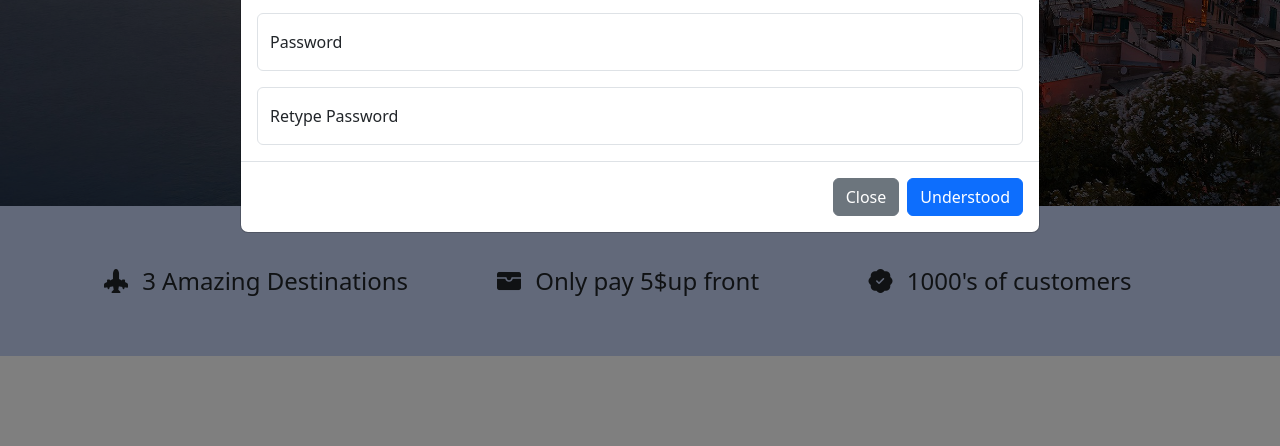
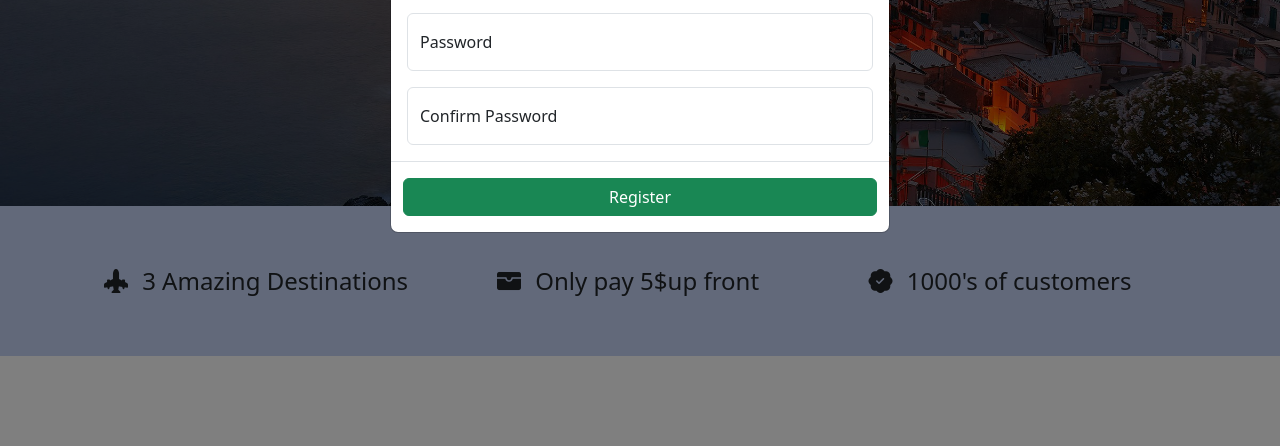
Before and after one commit to QATester22-25/Bootstrap_repo, a plain HTML site: page index.html in a window 1280 px wide. Both pictures are taken after a click on the button "Register". Shown: the part 354-800 px from the top of the page. Drawn offline with nearby package versions, Linux system fonts and the light colour scheme.

Commit message:
Building-2  register modal

```diff
--- a/index.html
+++ b/index.html
@@ -209,7 +209,7 @@
     </div>
     <!--floating form-->
     <div class=" modal fade" tabindex="-1" id="floating-modal" data-bs-backdrop="static">
-      <div class="modal-dialog modal-dialog-centered modal-lg">
+      <div class="modal-dialog modal-dialog-centered modal-md">
         <div class="modal-content">
           <div class="modal-header">
             <h5 class="modal-title">Register</h5>
@@ -226,12 +226,11 @@
             </div>
             <div class="form-floating">
               <input type="password" class="form-control" id="floatingPassword" placeholder="Retype Password">
-              <label for="floatingPassword">Retype Password</label>
+              <label for="floatingPassword">Confirm Password</label>
             </div>
           </div>
           <div class="modal-footer">
-            <button type="button" class="btn btn-secondary" data-bs-dismiss="modal">Close</button>
-            <button type="button" class="btn btn-primary">Understood</button>
+            <button type="submit" class="btn btn-success col-12 mx-auto">Register</button>
           </div>
         </div>
       </div>
```
